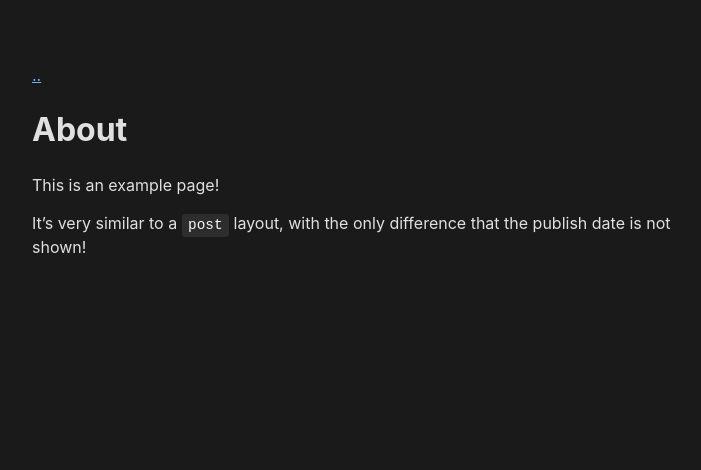
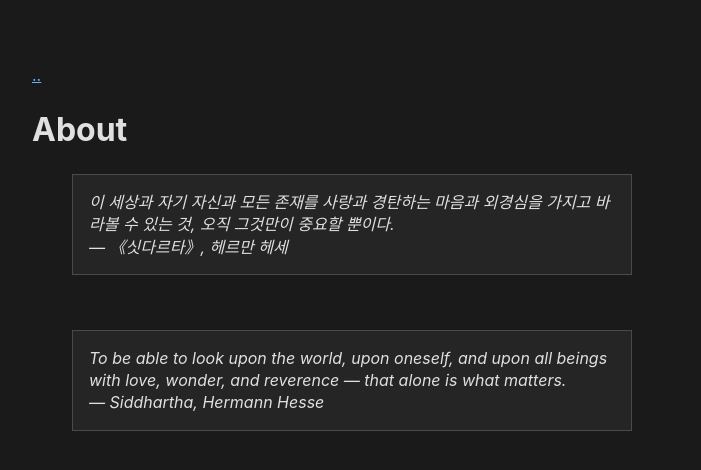
Before and after one commit to dearcloud09/dearcloud09.github.io, a Jekyll site: the page built from about.md, in a window 1280 px wide. Shown: the top 470 px of the page, without its empty margins (288-989 px from the left). Built offline with Jekyll 4.4.1, drawn with Linux system fonts in a browser that asks for light colours.

Commit message:
Update about page with Siddhartha quote

```diff
--- a/about.md
+++ b/about.md
@@ -3,6 +3,12 @@ layout: page
 title: About
 ---
 
-This is an example page!
+> 이 세상과 자기 자신과 모든 존재를 사랑과 경탄하는 마음과 외경심을 가지고 바라볼 수 있는 것, 오직 그것만이 중요할 뿐이다.
+>
+> — 《싯다르타》, 헤르만 헤세
 
-It's very similar to a `post` layout, with the only difference that the publish date is not shown!
+<br>
+
+> To be able to look upon the world, upon oneself, and upon all beings with love, wonder, and reverence — that alone is what matters.
+>
+> — *Siddhartha*, Hermann Hesse
```
